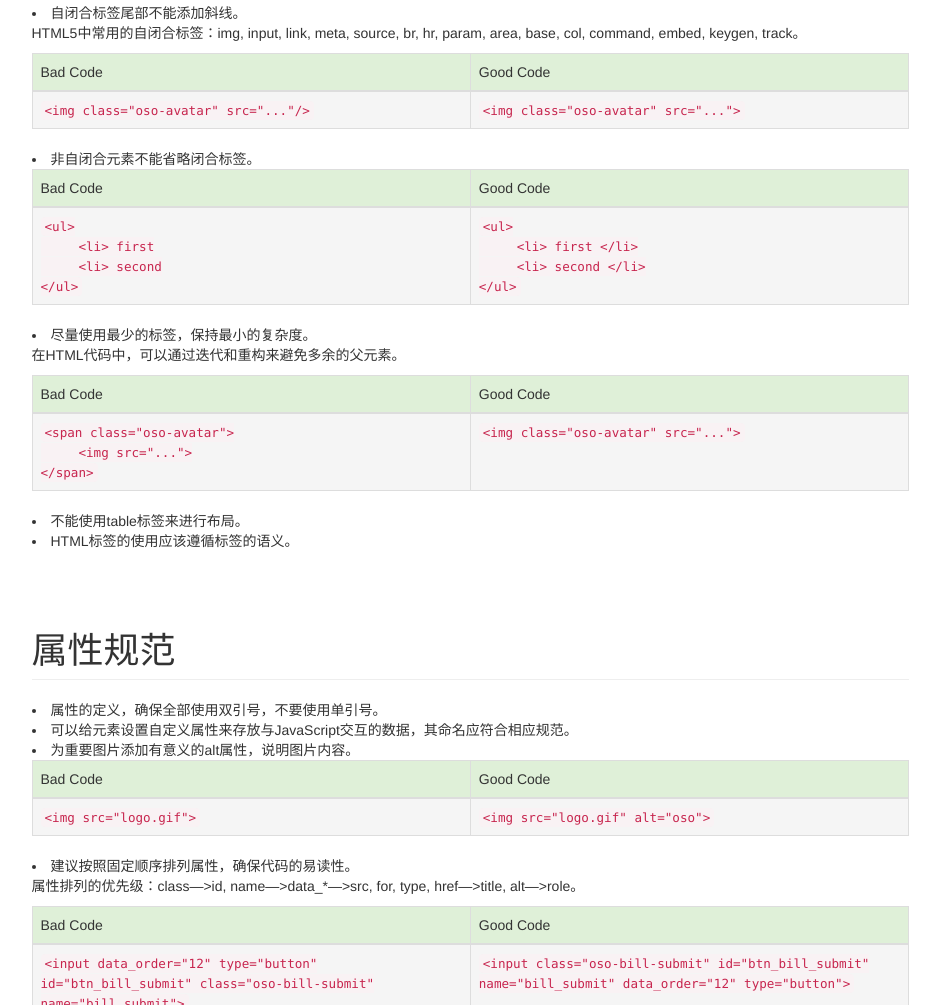
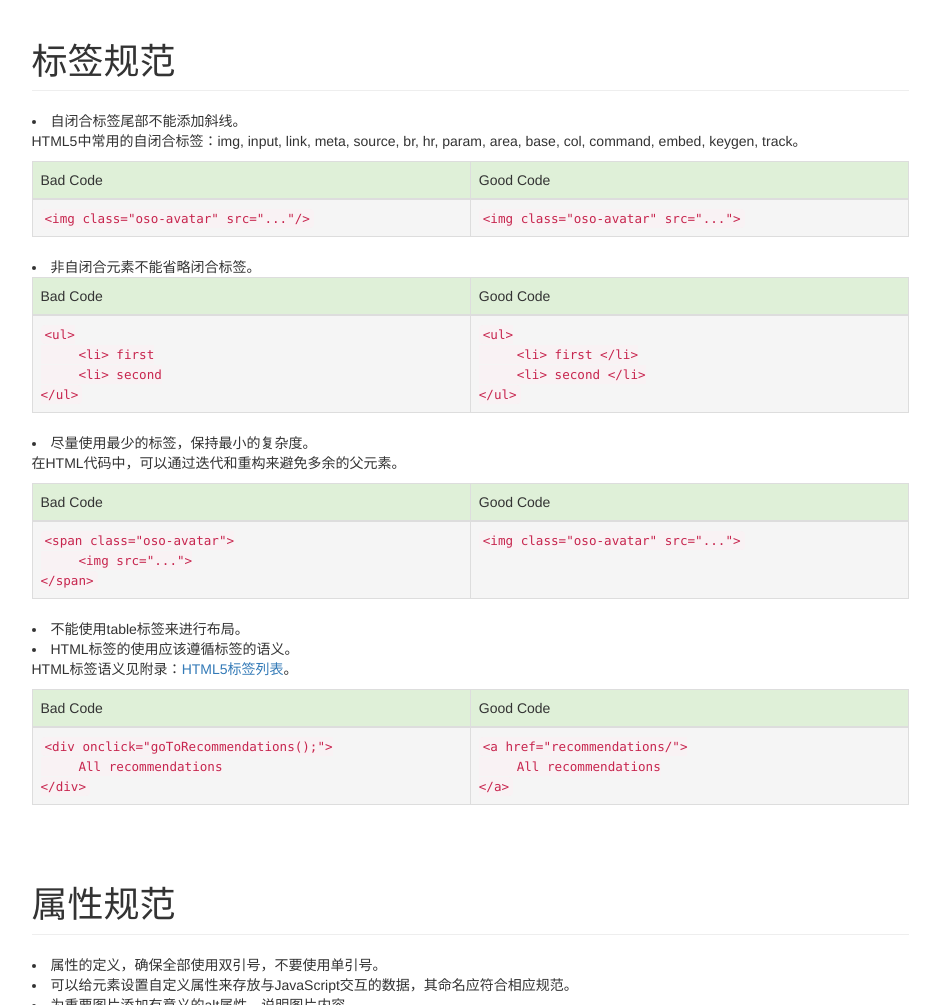
Before and after one commit to liuweiaq/webStandard, a plain HTML site: page html.html in a window 1280 px wide. Shown: the part 1852-2857 px from the top of the page, without its empty margins (316-1256 px from the left). Drawn offline with Linux system fonts and the light colour scheme.

Commit message:
修改示例

```diff
--- a/html.html
+++ b/html.html
@@ -109,8 +109,11 @@
 					<div class="highlight"><pre><code class="language-html" data-lang="html"><span class="cp">&lt;meta http-equiv="X-UA-Compatible" content="IE=Edge"&gt;</span></code></pre></div>
 					<li>创建移动设备友好的页面，建议指定页面的viewport；</li>
 					<div class="highlight"><pre><code class="language-html" data-lang="html"><span class="cp">&lt;meta name="viewport" content="width=device-width, initial-scale=1"&gt;</span></code></pre></div>
-					<li>CSS与JavaScript文件均在head中引入，引入时可以不指定type属性；</li>
-					<div class="highlight"><pre><code class="language-html" data-lang="html"><span class="cp">&lt;script src="../require.js" data-main="index"&gt;</span><span class="cp">&lt;/script&gt;</span></code></pre></div>
+					<li>CSS与采用异步加载时的JavaScript文件均在head中引入，引入时可以不指定type属性；</li>
+					<p>所有的CSS资源均须在head中引入，因为在页面渲染过程中，新的CSS可能导致元素样式的重新计算和绘制而页面闪烁。</p>
+					<p>JavaScript 应当放在页面末尾，或采用异步加载放在head标签中引入，因为将script放在页面中间将阻断页面的渲染。</p>
+					<p>text/css 和 text/javascript 是 type 属性的默认值。</p>
+					<div class="highlight"><pre><code class="language-html" data-lang="html"><span class="cp">&lt;script src="../require.js" data-main="index"&gt;</span><span class="cp">&lt;/script&gt;</span><br><span class="cp">&lt;link href="css/bootstrap.min.css" rel="stylesheet"&gt;</span></code></pre></div>
 					<li>HTML标准模板(示例)</li>
 					<div class="highlight"><pre><code class="language-html" data-lang="html"><span class="cp">&lt;!DOCTYPE html&gt;</span><br><span class="cp">&lt;html lang="en"&gt;</span><br>    <span class="cp">&lt;head&gt;</span><br>        <span class="cp">&lt;meta charset="UTF-8"&gt;</span><br>        <span class="cp">&lt;meta http-equiv="X-UA-Compatible" content="IE=Edge"&gt;</span><br>        <span class="cp">&lt;meta name="viewport" content="width=device-width, initial-scale=1"&gt;</span><br>        <span class="cp">&lt;title&gt;</span>网页标题<span>&lt;/title&gt;</span><br>        <span class="cp">&lt;link href="css/bootstrap.min.css" rel="stylesheet"&gt;</span><br>        <span class="cp">&lt;script src="../require.js" data-main="index"&gt;</span><span class="cp">&lt;/script&gt;</span><br>    <span class="cp">&lt;/head&gt;</span><br>    <span class="cp">&lt;body&gt;</span><br>        ...<br>    <span class="cp">&lt;/body&gt;</span><br><span class="cp">&lt;/html&gt;</span></code></pre></div>
 				</div>
@@ -197,6 +200,33 @@
   					</table>
   					<li>不能使用table标签来进行布局。</li>
   					<li>HTML标签的使用应该遵循标签的语义。</li>
+					<p>HTML标签语义见附录：<a href="#elements">HTML5标签列表</a>。</p>
+  					<table class="table table-bordered">
+  						<thead>
+  							<tr>
+  								<td class="success" width="50%">Bad Code</td>
+  								<td class="success">Good Code</td>
+  							</tr>
+  						</thead>
+  						<tbody>
+  							<tr>
+  								<td class="active">
+  									<code>
+  										&lt;div onclick="goToRecommendations();"&gt;<br>
+  										&nbsp;&nbsp;&nbsp;&nbsp; All recommendations<br>
+  										&lt;/div&gt;
+									</code>
+  								</td>
+								<td class="active">
+									<code>
+										&lt;a href="recommendations/"&gt;<br>
+										&nbsp;&nbsp;&nbsp;&nbsp; All recommendations<br>
+										&lt;/a&gt;
+									</code>
+								</td>
+  							</tr>
+  						</tbody>
+  					</table>
 
 				</div>
 				<div class="oso-docs-section">
```
